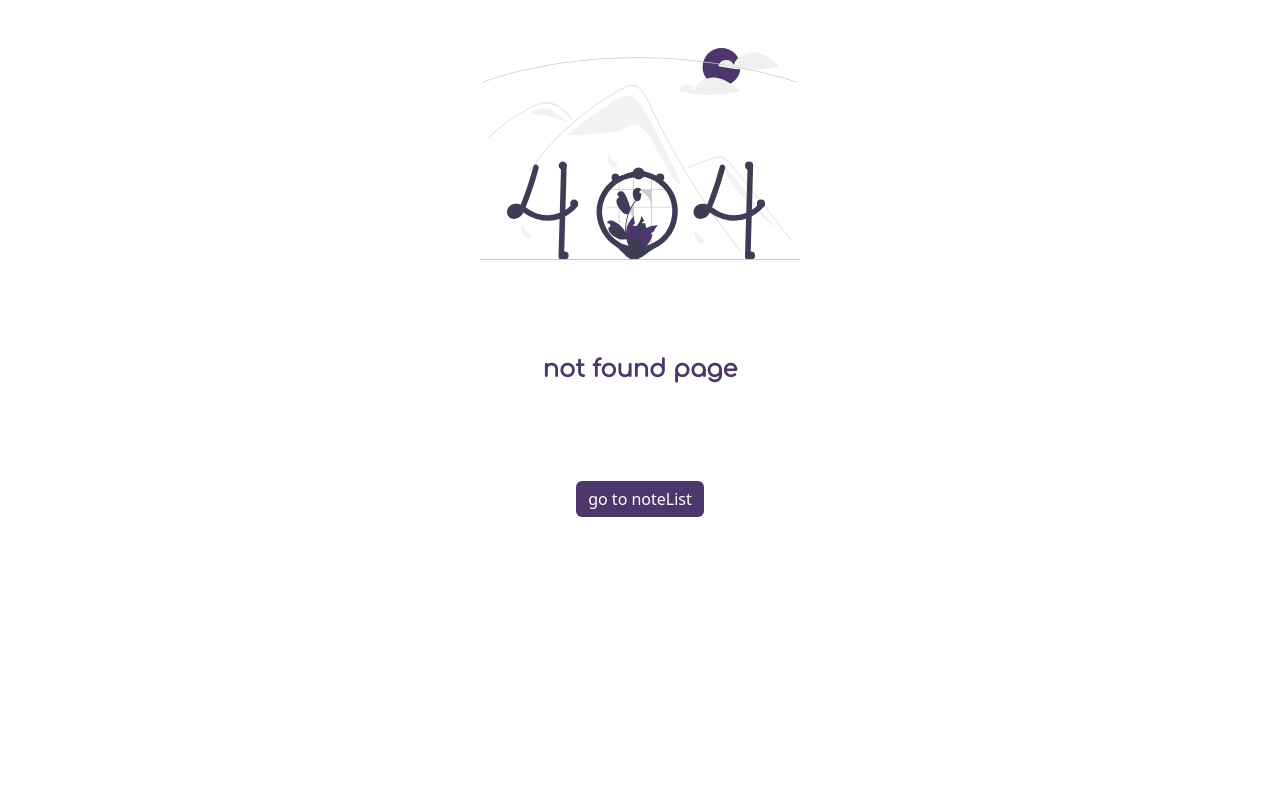
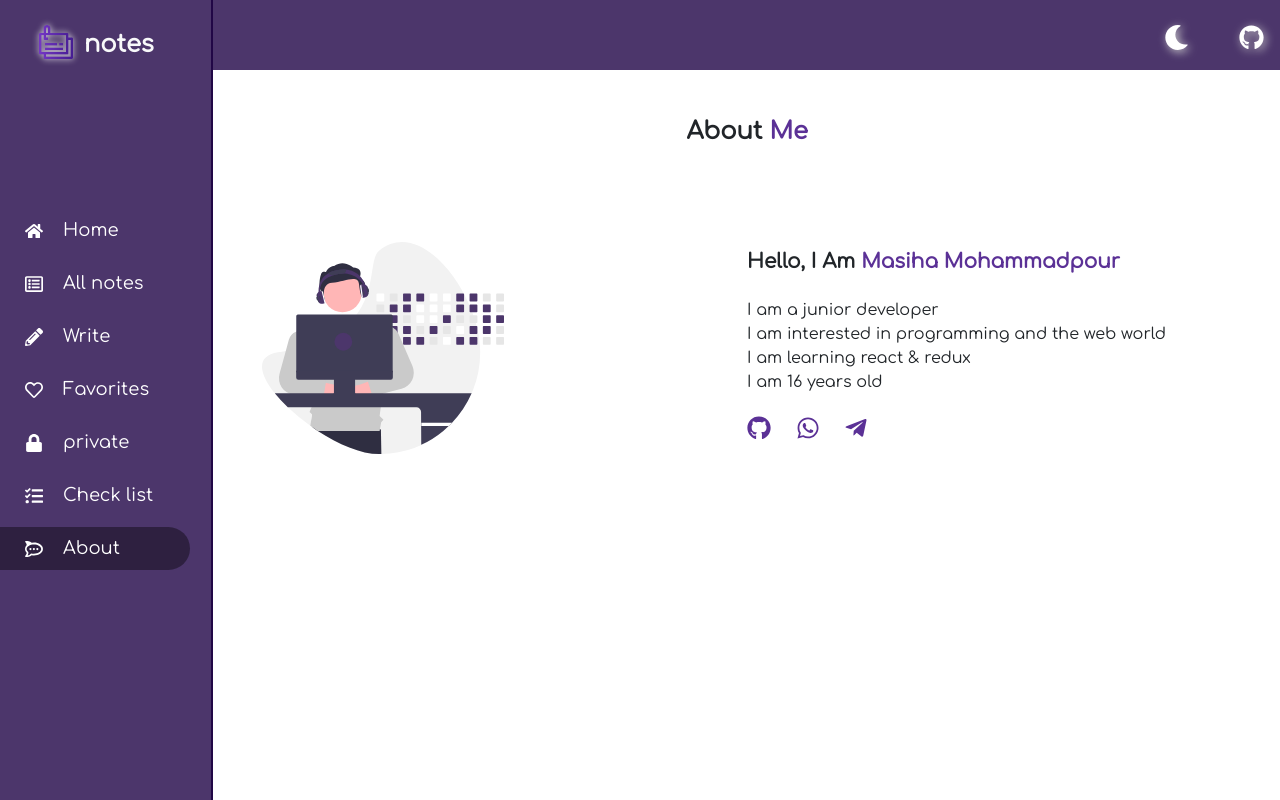
Before and after one commit to Masiha-mohammadpoor/note-app, a React (Create React App) app: page /about in a window 1280 px wide. Before the commit this address had no page. Built offline with nearby package versions, Linux system fonts and the light colour scheme.

Commit message:
created about component

```diff
--- a/data/db.json
+++ b/data/db.json
@@ -1,12 +1,100 @@
 {
   "notes": [
     {
-      "title": "ehhhrth",
-      "text": "erhreh",
+      "title": "sdfds",
+      "text": "dfsdfc",
+      "type": "public",
+      "date": "10/9/2022",
+      "like": false,
+      "id": 2
+    },
+    {
+      "title": "ef",
+      "text": "ewfewf",
+      "type": "public",
+      "date": "10/9/2022",
+      "like": false,
+      "id": 3
+    },
+    {
+      "title": "hte",
+      "text": "thtr",
+      "type": "public",
+      "date": "10/9/2022",
+      "like": false,
+      "id": 4
+    },
+    {
+      "title": "egs",
+      "text": "erwgr",
+      "type": "public",
+      "date": "10/9/2022",
+      "like": false,
+      "id": 5
+    },
+    {
+      "title": "qg",
+      "text": "qeg",
+      "type": "public",
+      "date": "10/9/2022",
+      "like": false,
+      "id": 6
+    },
+    {
+      "title": "wefweg",
+      "text": "ewgewg",
+      "type": "public",
+      "date": "10/9/2022",
+      "like": false,
+      "id": 7
+    },
+    {
+      "title": "hwrh",
+      "text": "wrhwrh",
+      "type": "public",
+      "date": "10/9/2022",
+      "like": false,
+      "id": 8
+    },
+    {
+      "title": "wghwrh",
+      "text": "rwhrh",
+      "type": "public",
+      "date": "10/9/2022",
+      "like": false,
+      "id": 9
+    },
+    {
+      "title": "3t3",
+      "text": "wetewt",
+      "type": "public",
+      "date": "10/9/2022",
+      "like": false,
+      "id": 10
+    },
+    {
+      "title": "dsg",
+      "text": "sdgrw",
+      "type": "public",
+      "date": "10/9/2022",
+      "like": false,
+      "id": 11
+    },
+    {
+      "title": "ewt",
+      "text": "fwesdf",
+      "type": "public",
+      "date": "10/9/2022",
+      "like": false,
+      "id": 12
+    },
+    {
+      "title": "ewrrrrrr",
+      "text": "weffewrrrr",
       "type": "private",
-      "date": "10/6/2022",
-      "like": true,
-      "id": 1
+      "date": "10/9/2022",
+      "like": false,
+      "id": "private1665335039858"
     }
   ],
   "tasks": []
--- a/src/Routes.js
+++ b/src/Routes.js
@@ -7,7 +7,7 @@ import ShowNote from "./components/ShowNote/ShowNote";
 import Pagination from "./components/pagination/Pagination";
 import NotFound from "./components/NotFound/NotFound";
 import CheckList from "./components/CheckList/CheckList";
-
+import About from "./components/About/About";
 
 const Routes = [
     {path : "/" , element : <Home/> , layout : false},
@@ -16,9 +16,10 @@ const Routes = [
     {path : "/favorites" , element : <FavoritesList/> , layout : true},
     {path : "/private" , element : <PrivateNotes/> , layout : true},
     {path : "/check-list" , element : <CheckList/> , layout : true},
+    {path : "/about" , element : <About/> , layout : true},
     {path : "*" , element : <NotFound/> , layout : false},
     {path : "/edit/:id" , element : <EditNotes/> , layout : true},
-    {path : "/note/:id" , element : <ShowNote/> , layout : true}
+    {path : "/note/:id" , element : <ShowNote/> , layout : true},
 ];
 
 export default Routes;
--- /dev/null
+++ b/src/components/About/About.jsx
@@ -0,0 +1,30 @@
+import styles from "./about.module.scss";
+import developerImg from "../../assets/image/developer.svg";
+import {FaWhatsapp , FaTelegramPlane , FaGithub} from "react-icons/fa";
+
+const About = () => {
+    return (
+        <section className={`m-5 ${styles.about}`}>
+            <h4 className="text-center fw-bold">About <span className={styles.me}>Me</span></h4>
+            <article className="mt-5 pt-5 d-flex justify-content-between align-items-center">
+                <img src={developerImg} alt="developer" className="w-25"/>
+                <div className="w-50">
+                    <h5 className="fw-bold">Hello, I Am <span className={styles.me}>Masiha Mohammadpour</span></h5>
+                    <ul className="p-0 mt-4 list-unstyled">
+                        <li>I am a junior developer</li>
+                        <li>I am interested in programming and the web world</li>
+                        <li>I am learning react & redux</li>
+                        <li>I am 16 years old</li>
+                    </ul>
+                    <div className={`${styles.links} w-25 d-flex justify-content-between align-items-center fs-4`}>
+                        <a href="https://github.com/Masiha-mohammadpoor" target="_blank"><FaGithub/></a>
+                        <a href="https://wa.me/9809057277318" target="_blank"><FaWhatsapp/></a>
+                        <a href="https://t.me/MasihaMohammadour" target="_blank"><FaTelegramPlane/></a>
+                    </div>
+                </div>
+            </article>
+        </section>
+    );
+}
+
+export default About;
--- /dev/null
+++ b/src/components/About/about.module.scss
@@ -0,0 +1,28 @@
+@import "../../mixin";
+
+.about {
+    font-family : comfortaa;
+    .me {
+        color:#5b3196;
+    }
+
+    .links {
+        a{
+            color:#5b3196;
+            transition: all .3s;
+            -webkit-transition: all .3s;
+            -moz-transition: all .3s;
+            -ms-transition: all .3s;
+            -o-transition: all .3s;
+            &:hover {
+                transform: scale(1.2);
+                -webkit-transform: scale(1.2);
+                -moz-transform: scale(1.2);
+                -ms-transform: scale(1.2);
+                -o-transform: scale(1.2);
+                filter: drop-shadow(0 0 3px #340870);
+                -webkit-filter: drop-shadow(0 0 3px #340870);
+}
+}
+    }
+}
--- a/src/components/Menu/Menu.jsx
+++ b/src/components/Menu/Menu.jsx
@@ -1,7 +1,7 @@
 import styles from "./menu.module.scss";
 import Col from "react-bootstrap/Col";
 import Logo from "../../assets/image/logo.png";
-import {FaRegListAlt , FaPencilAlt , FaHome , FaRegHeart , FaLock , FaTasks} from "react-icons/fa";
+import {FaRegListAlt , FaPencilAlt , FaHome , FaRegHeart , FaLock , FaTasks , FaRocketchat} from "react-icons/fa";
 import {NavLink} from "react-router-dom";
 
 const Menu = () => {
@@ -21,10 +21,7 @@ const Menu = () => {
                         <li><NavLink className={data => data.isActive ? styles.activeLink : styles.link} to="/favorites"><span><FaRegHeart/></span>Favorites</NavLink></li>
                         <li><NavLink className={data => data.isActive ? styles.activeLink : styles.link} to="/private"><span><FaLock/></span>private</NavLink></li>
                         <li><NavLink className={data => data.isActive ? styles.activeLink : styles.link} to="/check-list"><span><FaTasks/></span>Check list</NavLink></li>
-                        <li><NavLink className={data => data.isActive ? styles.activeLink : styles.link} to="/private"><span><FaLock/></span>private</NavLink></li>
-                        {/* <li><NavLink className={data => data.isActive ? styles.activeLink : styles.link} to="#"><span><FaPencilAlt/></span>write notes</NavLink></li>
-                        <li><NavLink className={data => data.isActive ? styles.activeLink : styles.link} to="#"><span><FaRegListAlt/></span>all notes</NavLink></li>
-                        <li><NavLink className={data => data.isActive ? styles.activeLink : styles.link} to="#"><span><FaPencilAlt/></span>write notes</NavLink></li> */}
+                        <li><NavLink className={data => data.isActive ? styles.activeLink : styles.link} to="/about"><span><FaRocketchat/></span>About</NavLink></li>
                     </ul>
                 </div>
 
--- a/src/components/ShowNote/showNote.module.scss
+++ b/src/components/ShowNote/showNote.module.scss
@@ -1,3 +1,5 @@
+@import "../../mixin";
+
 .noteContainer{
     .title {
         font-family : comfortaa;
@@ -15,7 +17,10 @@
 
     div {
         button {
+            @include wh(40px , 40px , 50%);
+            @include flex(center , center , row);
             border:none;
+            color:$mainC;
             outline:none;
             background-color:transparent;
             font-size:18px;
@@ -25,12 +30,9 @@
             -ms-transition: all .3s;
             -o-transition: all .3s;
             &:hover{
-                transform:scale(1.3);
-                -webkit-transform:scale(1.3);
-                -moz-transform:scale(1.3);
-                -ms-transform:scale(1.3);
-                -o-transform:scale(1.3);
-}
+                background-color:$mainC;
+                color:#fff;
+            }
         }
     }
 }
```
Also changed, not shown: src/assets/image/developer.svg (added).
